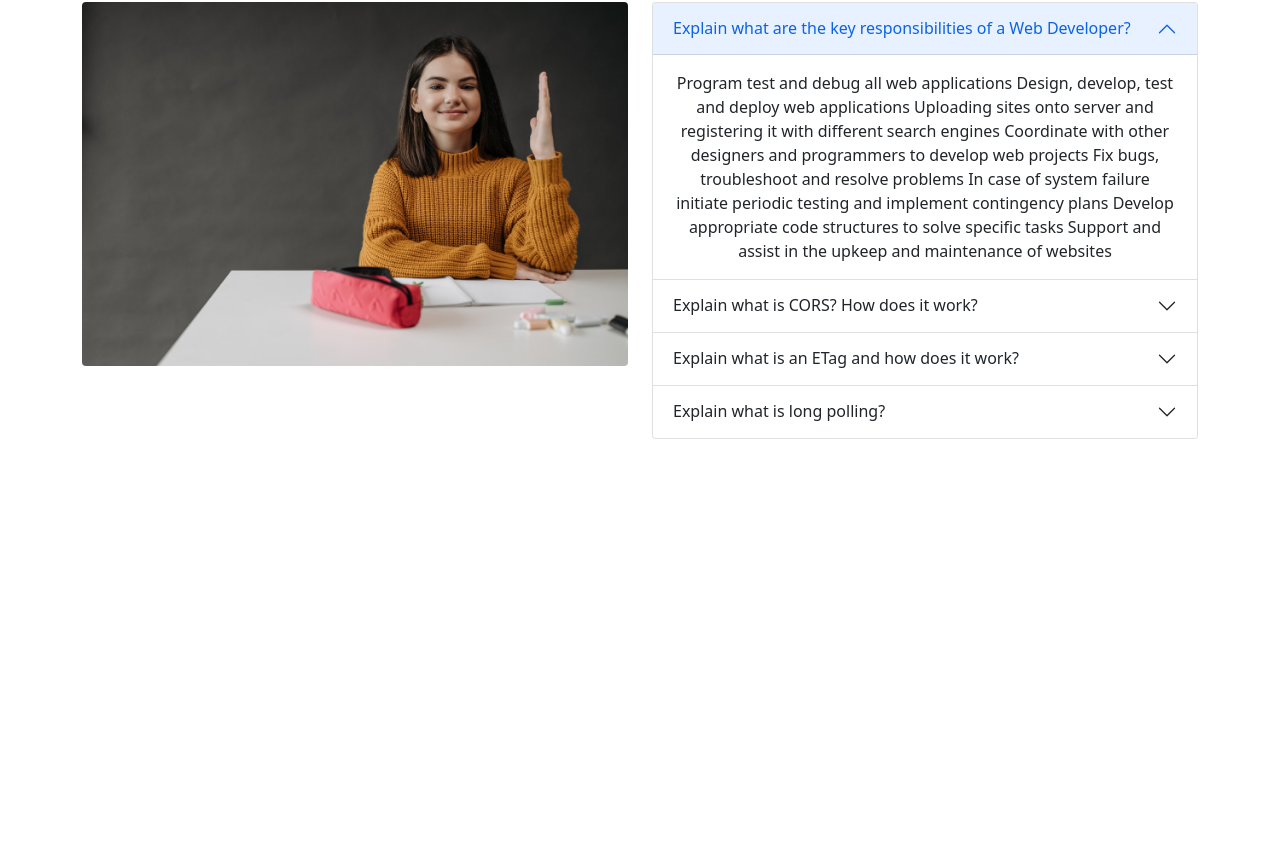
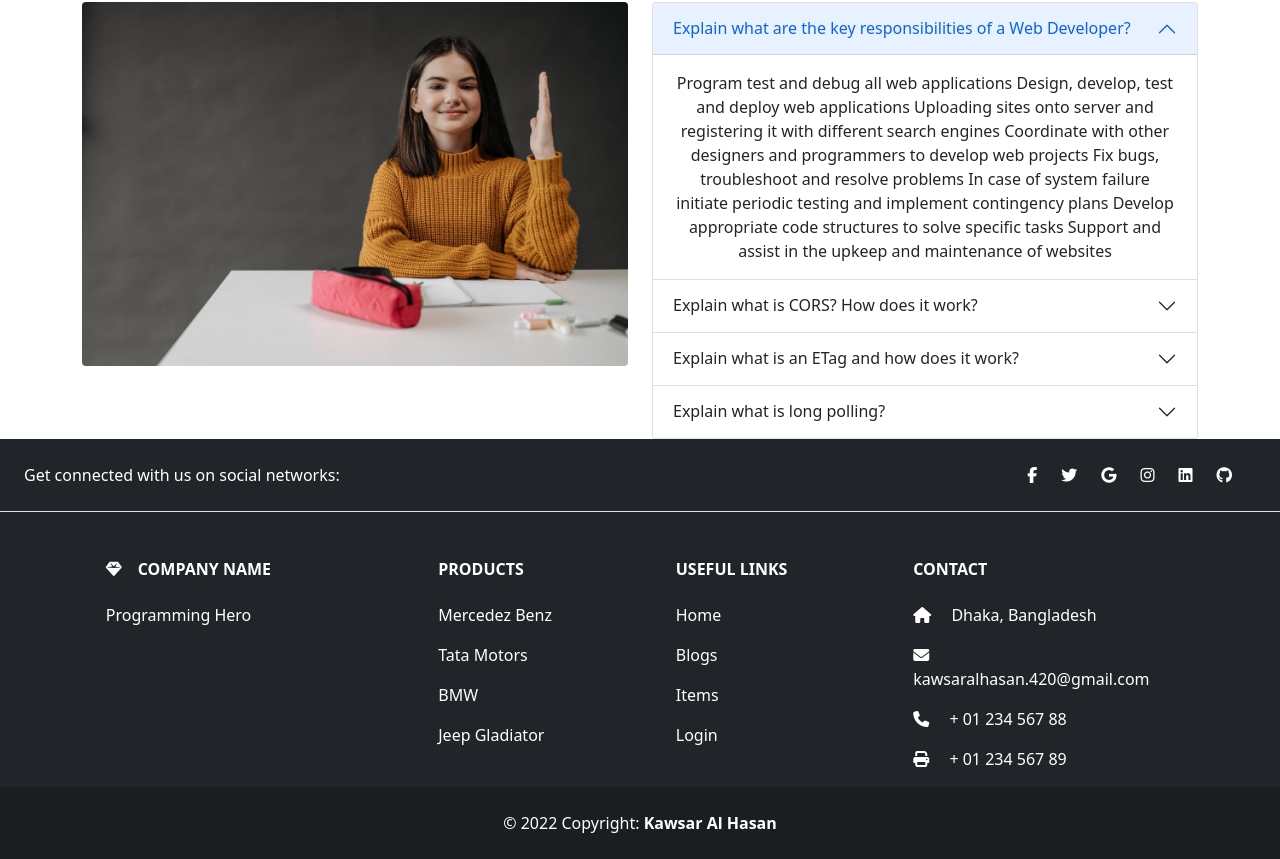
Before and after one commit to KawsarAlHasan/Car-Management-client, a React (Create React App) app: page / in a window 1280 px wide. Shown: the part 2394-3253 px from the top of the page. Before the commit the page ends 2833 px from the top, so only its background shows below. Built offline with nearby package versions, Linux system fonts and the light colour scheme.

Commit message:
added advance footer

```diff
--- a/package.json
+++ b/package.json
@@ -3,9 +3,12 @@
   "version": "0.1.0",
   "private": true,
   "dependencies": {
+    "@fortawesome/fontawesome-svg-core": "^6.1.1",
+    "@fortawesome/free-solid-svg-icons": "^6.1.1",
     "@testing-library/jest-dom": "^5.16.4",
     "@testing-library/react": "^13.1.1",
     "@testing-library/user-event": "^13.5.0",
+    "babel-plugin-macros": "^3.1.0",
     "bootstrap": "^5.1.3",
     "react": "^18.1.0",
     "react-bootstrap": "^2.3.1",
--- a/public/index.html
+++ b/public/index.html
@@ -24,7 +24,12 @@
       work correctly both with client-side routing and a non-root public URL.
       Learn how to configure a non-root public URL by running `npm run build`.
     -->
-    <title>React App</title>
+    <!-- Google font link -->
+    <link rel="preconnect" href="https://fonts.googleapis.com">
+    <link rel="preconnect" href="https://fonts.gstatic.com" crossorigin>
+    <!-- font-awesome -->
+    <script src="https://kit.fontawesome.com/60e1b22ee2.js" crossorigin="anonymous"></script>
+    <title>Warehouse Management App</title>
   </head>
   <body>
     <noscript>You need to enable JavaScript to run this app.</noscript>
--- a/src/App.js
+++ b/src/App.js
@@ -2,12 +2,14 @@ import './App.css';
 import 'bootstrap/dist/css/bootstrap.min.css';
 import Header from './Components/Header/Header';
 import Home from './Components/Home/Home';
+import Footer from './Components/Footer/Footer';
 
 function App() {
   return (
     <div className="App">
       <Header></Header>
       <Home></Home>
+      <Footer></Footer>
     </div>
   );
 }
--- /dev/null
+++ b/src/Components/Footer/Footer.css
@@ -0,0 +1,3 @@
+.c-bg{
+    background-color: rgba(0, 0, 0, 0.2);
+}
--- /dev/null
+++ b/src/Components/Footer/Footer.js
@@ -0,0 +1,109 @@
+import React from 'react';
+import './Footer.css';
+
+const Footer = (props) => {
+    return (
+        <div className="bg-dark text-center text-white">
+
+            <section
+                className="d-flex justify-content-center justify-content-lg-between p-4 border-bottom"
+            >
+                <div className="me-6 d-none d-lg-block">
+                    <span>Get connected with us on social networks:</span>
+                </div>
+
+                <div className='ms-6'>
+                    <a href="https://web.facebook.com/kawsar.alhasan.58/" className="me-4 text-reset">
+                        <i className="fab fa-facebook-f"></i>
+                    </a>
+                    <a href="https://twitter.com/kawsaralhasan2" className="me-4 text-reset">
+                        <i className="fab fa-twitter"></i>
+                    </a>
+                    <a href="https://app.netlify.com/teams/kawsaralhasan/overview" className="me-4 text-reset">
+                        <i className="fab fa-google"></i>
+                    </a>
+                    <a href="https://www.instagram.com/kawsar.alhasan.58/" className="me-4 text-reset">
+                        <i className="fab fa-instagram"></i>
+                    </a>
+                    <a href="https://www.linkedin.com/in/kawsar-al-hasan-1b985420a/" className="me-4 text-reset">
+                        <i className="fab fa-linkedin"></i>
+                    </a>
+                    <a href="https://github.com/KawsarAlHasan" className="me-4 text-reset">
+                        <i className="fab fa-github"></i>
+                    </a>
+                </div>
+            </section>
+
+            <section className="">
+                <div className="container text-center text-md-start mt-5">
+                    <div className="row mt-3">
+                        <div className="col-md-3 col-lg-4 col-xl-3 mx-auto mb-4">
+                            <h6 className="text-uppercase fw-bold mb-4">
+                                <i className="fas fa-gem me-3"></i>Company name
+                            </h6>
+                            <p>
+                                Programming Hero
+                            </p>
+                        </div>
+
+                        <div className="col-6 col-md-2 col-lg-2 col-xl-2 mx-auto mb-4">
+                            <h6 className="text-uppercase fw-bold mb-4">
+                                Products
+                            </h6>
+                            <p>
+                                <a href="#!" className="text-reset text-decoration-none">Mercedez Benz</a>
+                            </p>
+                            <p>
+                                <a href="#!" className="text-reset text-decoration-none">Tata Motors</a>
+                            </p>
+                            <p>
+                                <a href="#!" className="text-reset text-decoration-none">BMW</a>
+                            </p>
+                            <p>
+                                <a href="#!" className="text-reset text-decoration-none">Jeep Gladiator</a>
+                            </p>
+                        </div>
+
+                        <div className="col-6 col-md-3 col-lg-2 col-xl-2 mx-auto mb-4">
+                            <h6 className="text-uppercase fw-bold mb-4">
+                                Useful links
+                            </h6>
+                            <p>
+                                <a href="#!" className="text-reset text-decoration-none">Home</a>
+                            </p>
+                            <p>
+                                <a href="#!" className="text-reset text-decoration-none">Blogs</a>
+                            </p>
+                            <p>
+                                <a href="#!" className="text-reset text-decoration-none">Items</a>
+                            </p>
+                            <p>
+                                <a href="#!" className="text-reset text-decoration-none">Login</a>
+                            </p>
+                        </div>
+
+                        <div className="col-md-4 col-lg-3 col-xl-3 mx-auto mb-md-0 mb-4">
+                            <h6 className="text-uppercase fw-bold mb-4">
+                                Contact
+                            </h6>
+                            <p><i className="fas fa-home me-3"></i> Dhaka, Bangladesh</p>
+                            <p>
+                                <i className="fas fa-envelope me-3"></i>
+                                kawsaralhasan.420@gmail.com
+                            </p>
+                            <p><i className="fas fa-phone me-3"></i> + 01 234 567 88</p>
+                            <p><i className="fas fa-print me-3"></i> + 01 234 567 89</p>
+                        </div>
+                    </div>
+                </div>
+            </section>
+
+            <div className="text-center p-4 c-bg">
+                © 2022 Copyright:
+                <a className="text-reset fw-bold text-decoration-none" href="https://web.facebook.com/kawsar.alhasan.58/"> Kawsar Al Hasan</a>
+            </div>
+        </div>
+    );
+};
+
+export default Footer;
--- a/src/Components/Home/ClientsSays/ClientsSays.js
+++ b/src/Components/Home/ClientsSays/ClientsSays.js
@@ -9,7 +9,7 @@ const ClientsSays = (props) => {
           <h1 className="text-center my-4">Happy <span className='text-danger'>Clients says</span></h1>
           <div className="row">
             <div className="col-md-4 text-center">
-              <div class="shadow p-3 mb-5 bg-white rounded">
+              <div className="shadow p-3 mb-5 bg-white rounded">
                 <p>Alex Allwood trusts in this mantra as a customer experience specialist and author of Customer Experience is the Brand.</p>
               <img src={person1} className='w-50' alt=""/>
               <h4>Regina Miles</h4>
```
Also changed, not shown: 1 other file (tests, documents, lock files or other folders).
